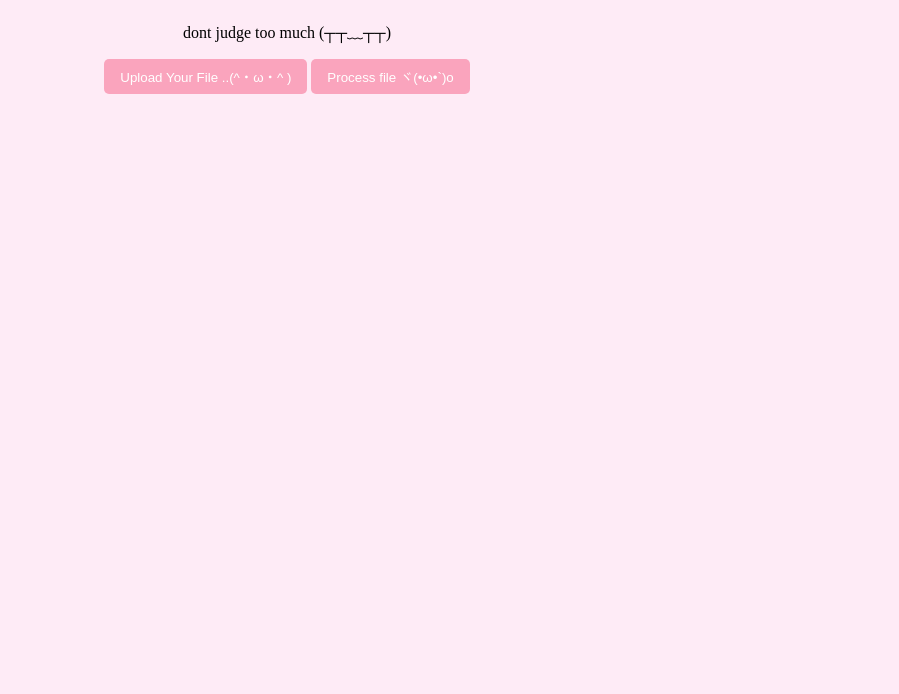
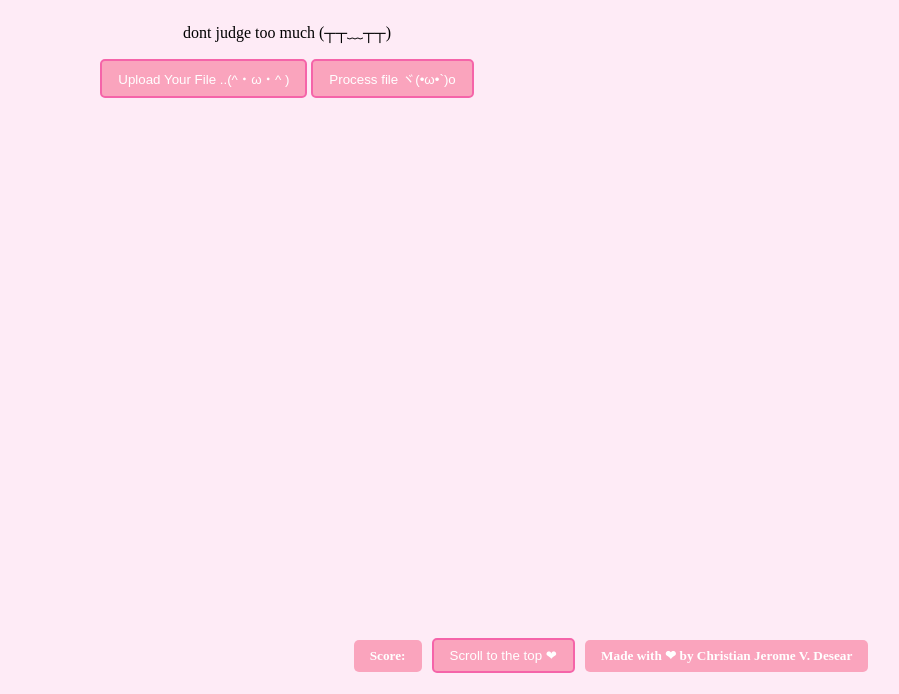
Before and after one commit to wiSHrew/reviewer-app, a plain HTML site: page index.html in a window 1280 px wide. Shown: the part 106-800 px from the top of the page, without its empty margins (353-1252 px from the left). Drawn offline with Linux system fonts and the light colour scheme.

Commit message:
added scroll to top and score

```diff
--- a/index.html
+++ b/index.html
@@ -4,7 +4,7 @@
     <meta charset="UTF-8">
     <meta name="viewport" content="width=device-width, initial-scale=1.0">
     <link rel="stylesheet" href="style.css">
-    <title>Hello ❤</title>
+    <title>iloveyou :> ❤</title>
 </head>
 <br>
 <body>
@@ -27,6 +27,11 @@
         <div id="output"></div>
         <br>
         <div id="questions"></div>
+        <div id="toolbar">
+            <h5 id="score" class="cute-no-hover">Score: </h5>
+            <button type="button" onclick="goToTop()" class="custom-file-label" sticky>Scroll to the top ❤</button>
+            <h5 class="cute-no-hover">Made with ❤ by Christian Jerome V. Desear</h5>
+        </div>
     </div>
 
 </body>
--- a/main.js
+++ b/main.js
@@ -6,6 +6,7 @@ let questions = [];
 let choices = [];
 let answers = [];
 let indexes = [];
+let correct = 0;
 
 function processFile() {
     document.getElementById("questions").innerHTML = "";
@@ -13,7 +14,12 @@ function processFile() {
 
     const input = document.getElementById('fileInput');
     const file = input.files[0];
-    if (!file) return;
+
+    const output = document.getElementById("output");
+    if (!file) {
+        output.textContent = "no file detected o(TヘTo)";
+        return;
+    }
 
     const reader = new FileReader();
 
@@ -45,7 +51,6 @@ function processFile() {
     }
 
     // check counts
-    const output = document.getElementById("output");
     if (questions.length !== choices.length || questions.length !== answers.length) {
         output.textContent = "Mismatch: questions, choices, and answers counts are not equal";
         return;
@@ -141,6 +146,8 @@ function displayQuestion(index, i) {
 
             if (selectedValue === letterAns.trim()) {
                 response = "Correct! o(〃＾▽＾〃)o \n\n" + response;
+                correct += 1;
+                document.getElementById("score").textContent = "Score: " + correct + " / " + questions.length;
             } else {
                 response = "Wrong! (╥﹏╥) \n\n" + response;
             }
@@ -159,3 +166,7 @@ function lockRadios(formId) {
     const radios = form.querySelectorAll('input[name="choice"]');
     radios.forEach(r => r.disabled = true);
 }
+
+function goToTop() {
+    window.scrollTo({ top: 0, behavior: 'smooth' });
+}
--- a/style.css
+++ b/style.css
@@ -37,7 +37,7 @@ body {
     border-radius: 5px;
     cursor: pointer;
     display: inline-block;
-  border: none;
+    border: #F564A9 2px solid;
 }
 
 .custom-file-label:hover {
@@ -48,3 +48,25 @@ input[type="radio"] {
     transform: scale(2); /* 1.5 = 150% bigger */
     margin-right: 8px;     /* space between radio and label */
 }
+
+#toolbar {
+    /* background-color: #000000; */
+    position:fixed;
+    bottom:0;
+    width:100%;
+    z-index:100;
+    display: flex;
+    align-items: center;
+    justify-content: center;
+    gap: 10px;
+}
+
+
+.cute-no-hover {
+    background-color: #FAA4BD;
+    color: white;
+    padding: 8px 16px;
+    border-radius: 5px;
+    display: inline-block;
+    border: none;
+}
```
Lines whose indentation alone changed are shown as unchanged.
